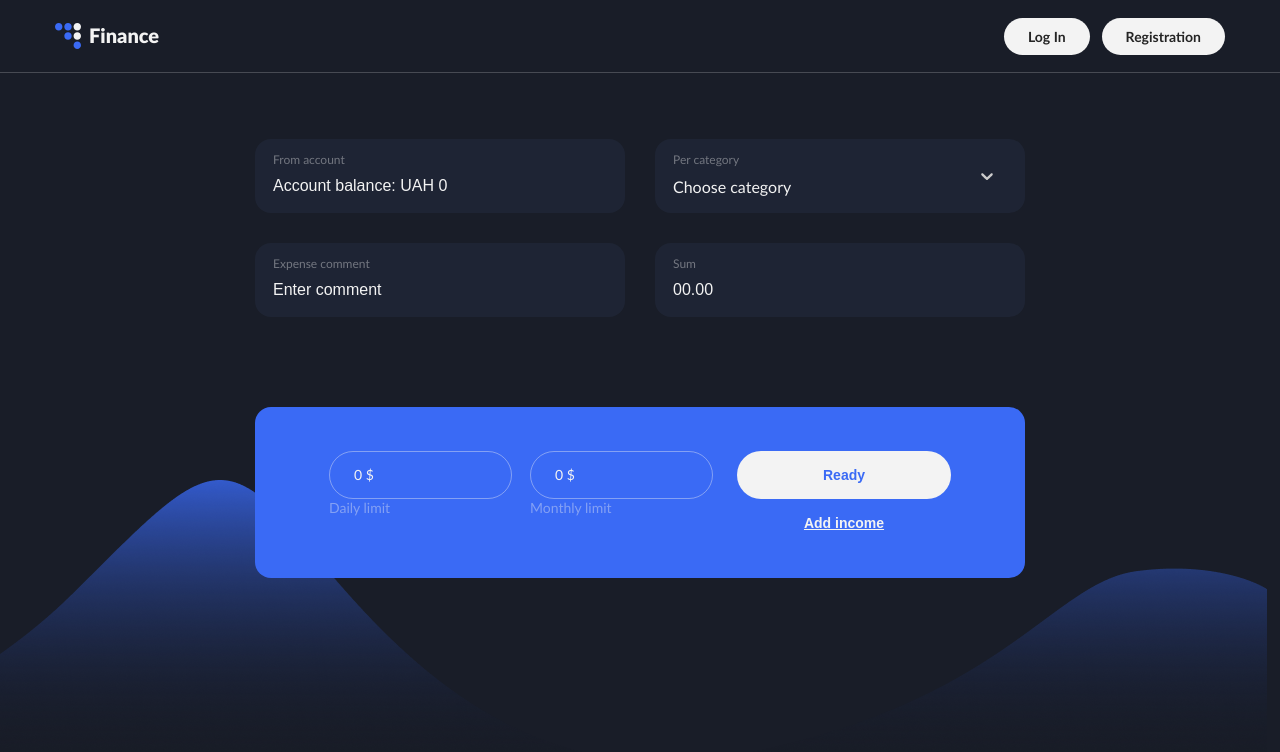
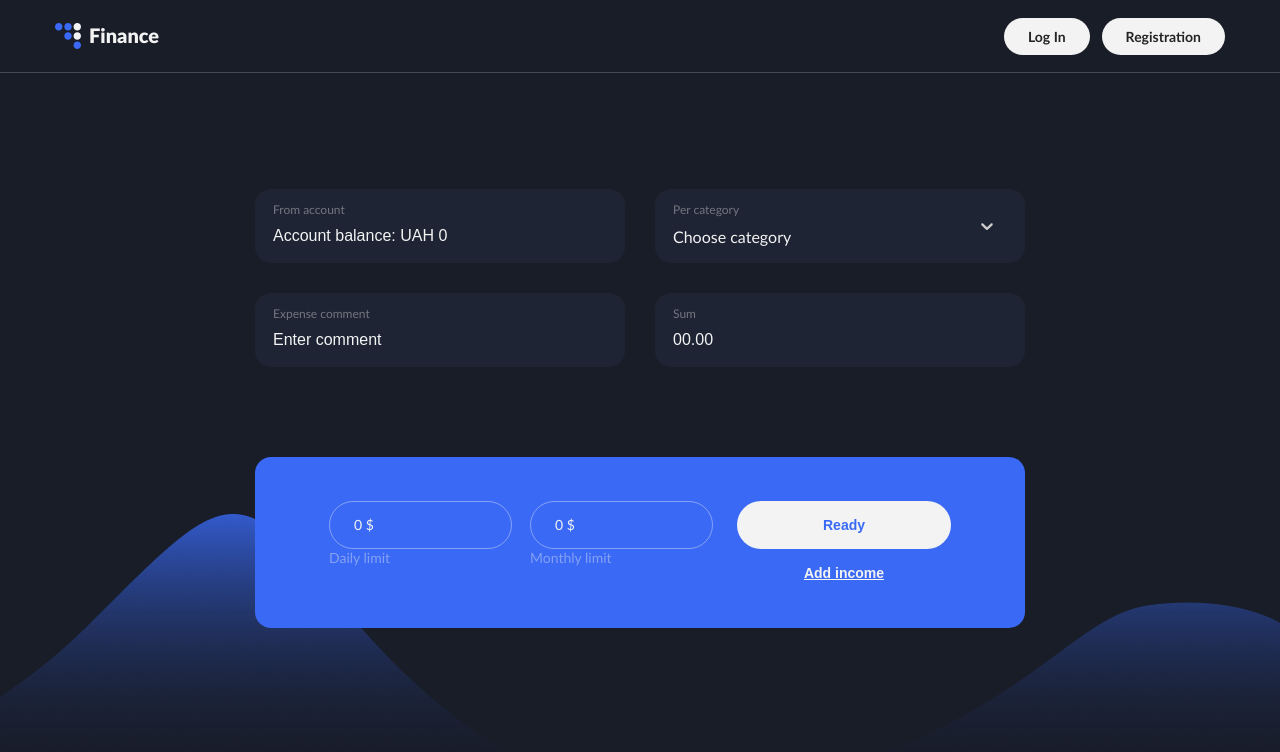
Before and after one commit to SolusBlade/ITD-React-project, a React (Create React App) app: page /cash-flow in a window 1280 px wide. Shown: the top 752 px of the page. Built offline with nearby package versions, Linux system fonts and the light colour scheme; a web font is replaced by a local one; what yup-password would draw is missing.

Commit message:
add persist to expensesReducer and form validation

```diff
--- a/src/pages/ExpensesPage/ExpensesPage.jsx
+++ b/src/pages/ExpensesPage/ExpensesPage.jsx
@@ -5,7 +5,6 @@ import { useDispatch, useSelector } from 'react-redux';
 import { getCategory, getPresaving } from 'redux/Expenses/expensesOperations';
 import s from '../ExpensesPage/TransactionDataList/TransactionDataList.module.scss';
 import { selectorIsLoggedIn } from 'redux/auth/authSelectors';
-
 
 const ExpensesPage = () => {
   const dispatch = useDispatch();
@@ -16,10 +15,11 @@ const ExpensesPage = () => {
   }, [dispatch, isLoggedIn]);
 
   return (
-    <Container>
-      <TransactionDataList />
-      <div className={s.vectorImg} />
-    </Container>
+    <div className={s.vectorImg}>
+      <Container>
+        <TransactionDataList />
+      </Container>
+    </div>
   );
 };
 
--- a/src/pages/ExpensesPage/TransactionDataList/TransactionDataList.jsx
+++ b/src/pages/ExpensesPage/TransactionDataList/TransactionDataList.jsx
@@ -1,4 +1,4 @@
-import { Formik, Form } from 'formik';
+import { Formik, Form, ErrorMessage } from 'formik';
 import s from './TransactionDataList.module.scss';
 import Input from '../Input';
 import ExpensesLimits from '../ExpensesLimits/ExpensesLimits';
@@ -9,6 +9,7 @@ import { selectorBalance } from 'redux/auth/authSelectors';
 import { categorySelect } from 'redux/Expenses/expensesSelectors';
 import { postTransaction } from 'redux/Expenses/expensesOperations';
 import TransactionSelect from '../TransactionSelect/TransactionSelect';
+import * as yup from 'yup';
 
 const TransactionDataList = () => {
   const [currentCategory, setCurrentCategory] = useState('other');
@@ -21,6 +22,12 @@ const TransactionDataList = () => {
     value,
     label,
   }));
+
+  const schema = yup.object().shape({
+    comment: yup.string().max(80),
+    sum: yup.number().positive(0).required(),
+    category: yup.string(),
+  });
 
   const openModal = () => {
     setIsModalOpen(true);
@@ -59,7 +66,11 @@ const TransactionDataList = () => {
 
   return (
     <section className={s.transaction}>
-      <Formik onSubmit={handleSubmit} initialValues={initialValues}>
+      <Formik
+        onSubmit={handleSubmit}
+        validationSchema={schema}
+        initialValues={initialValues}
+      >
         <Form autoComplete="off">
           <div className={s.form}>
             <Input
@@ -68,7 +79,7 @@ const TransactionDataList = () => {
               placeholder={`Account balance: UAH ${balance}`}
               disabled={true}
             />
-
+            <ErrorMessage name="balance" />
             <TransactionSelect
               onChange={onChange}
               value={getValue()}
@@ -80,6 +91,7 @@ const TransactionDataList = () => {
               title="Expense comment"
               placeholder="Enter comment"
             />
+            <ErrorMessage name="comment" />
 
             <Input name="sum" title="Sum" placeholder="00.00" />
           </div>
--- a/src/pages/ExpensesPage/TransactionDataList/TransactionDataList.module.scss
+++ b/src/pages/ExpensesPage/TransactionDataList/TransactionDataList.module.scss
@@ -82,26 +82,17 @@
 }
 
 .vectorImg {
+  padding-top: 50px;
+  padding-bottom: 66px;
+  height: calc(100vh - 70px);
+  background-repeat: no-repeat;
+  background-position: bottom;
+  background-size: contain;
   @include tablet {
-    position: absolute;
-    left: -1%;
-    top: 55%;
-    z-index: -1;
-    width: 100%;
-    height: 469px;
     background-image: url(../../../assets/images/vector-tablet.png);
-    background-repeat: no-repeat;
-    background-position: center;
   }
 
   @include desktop {
-    position: absolute;
-    top: 60%;
-    z-index: -1;
-    width: 100%;
-    height: 289px;
     background-image: url(../../../assets/images/vector-desktop.png);
-    background-repeat: no-repeat;
-    background-position: center;
   }
 }
--- a/src/redux/Expenses/expensesSlice.js
+++ b/src/redux/Expenses/expensesSlice.js
@@ -4,7 +4,8 @@ import {
   getPresaving,
   postTransaction,
 } from './expensesOperations';
-
+import storage from 'redux-persist/lib/storage';
+import { persistReducer } from 'redux-persist';
 const initialState = {
   category: [],
   presaving: { monthLimit: 0, dailyLimit: 0, totalByMounth: 0, totalByDay: 0 },
@@ -48,4 +49,15 @@ const expensesSlice = createSlice({
   },
 });
 
-export const expensesReducer = expensesSlice.reducer;
+const persistExpensesConfig = {
+  key: 'limits',
+  storage,
+  whitelist: ['dailyLimit', 'monthLimit'],
+};
+
+export const persistedExpensesReduser = persistReducer(
+  persistExpensesConfig,
+  expensesSlice.reducer
+);
+
+// export const expensesReducer = expensesSlice.reducer;
--- a/src/redux/store.js
+++ b/src/redux/store.js
@@ -14,7 +14,7 @@ import {
 } from 'redux-persist';
 import storage from 'redux-persist/lib/storage';
 import { ownPlanReducer } from './plan/planSlice';
-import { expensesReducer } from './Expenses/expensesSlice';
+import { persistedExpensesReduser } from './Expenses/expensesSlice';
 
 const persistContactsConfig = {
   key: 'auth',
@@ -28,7 +28,7 @@ export const store = configureStore({
   reducer: {
     auth: persistedAuthReducer,
     ownPlan: ownPlanReducer,
-    expenses: expensesReducer,
+    expenses: persistedExpensesReduser,
     dynamics: dynamicsReducer,
   },
   middleware: getDefaultMiddleware =>
```
